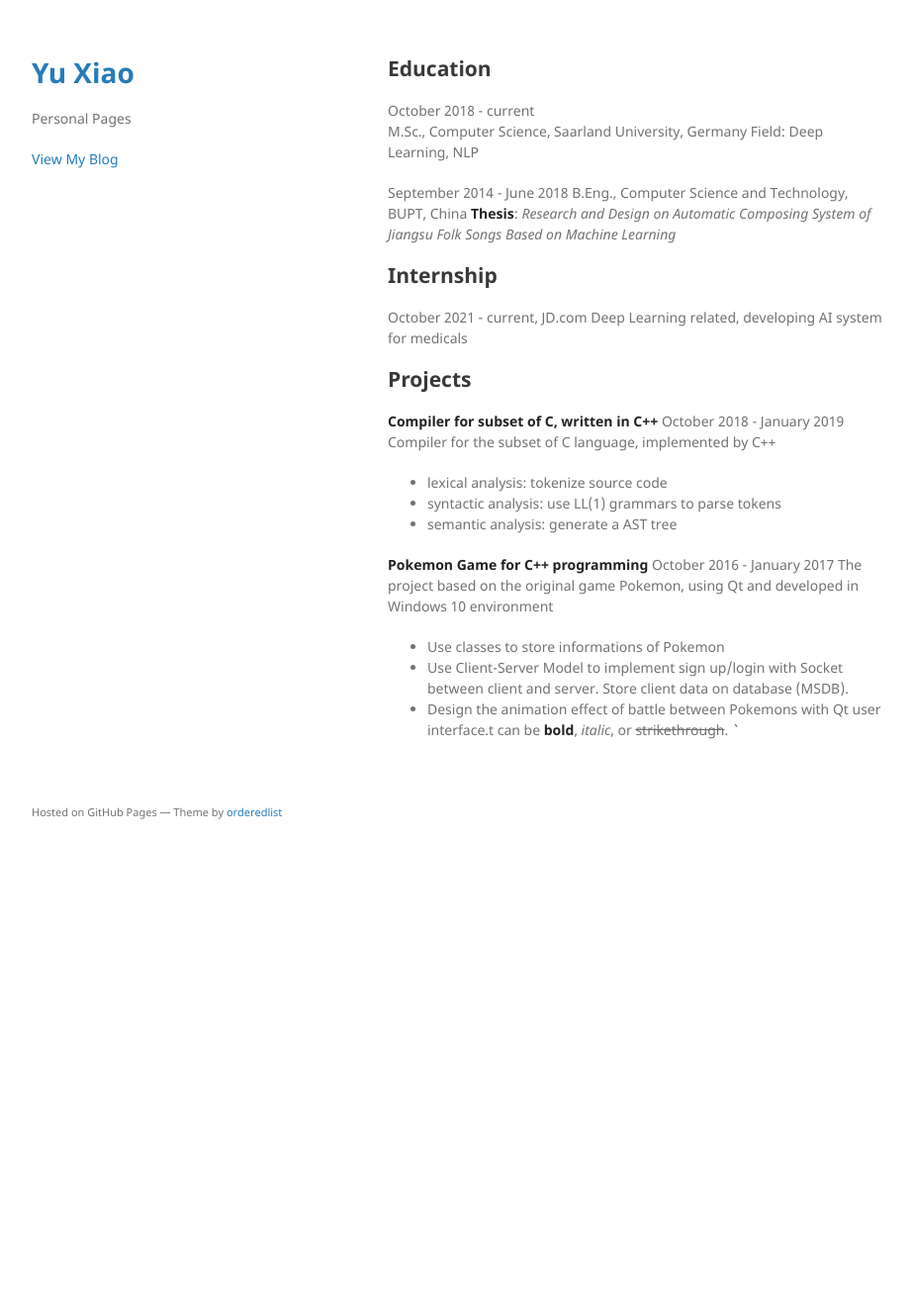
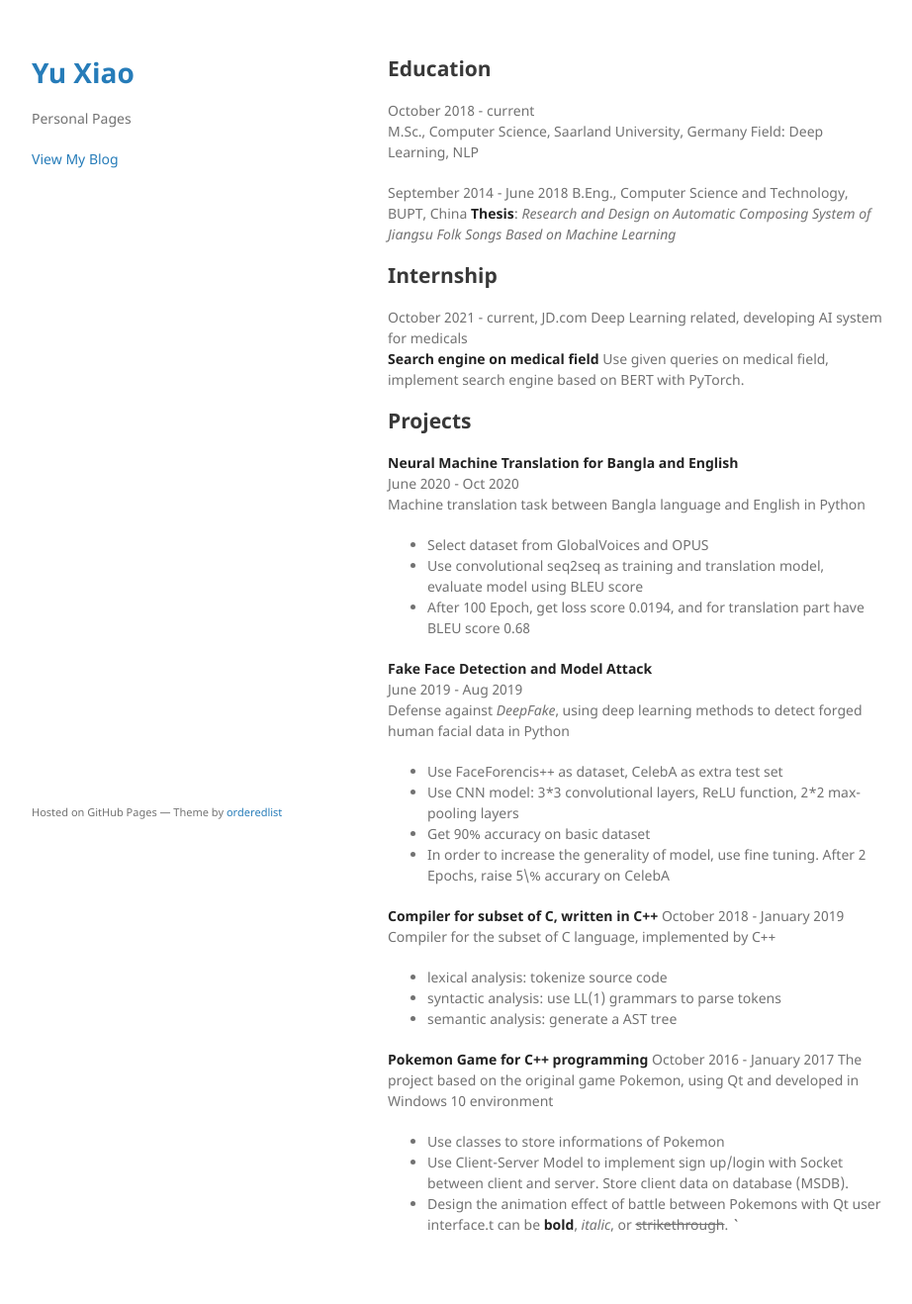
Before and after one commit to yuuu14/yuuu14.github.io, a Jekyll site: the page built from index.md, in a window 1280 px wide. Shown: the whole page at 99% size, without its empty margins (178-1100 px from the left). Built offline with Jekyll 4.4.1, drawn with Linux system fonts in a browser that asks for light colours; before the commit the page ends 900 px from its top, so only the background shows below that.

Commit message:
update experience

```diff
--- a/index.md
+++ b/index.md
@@ -15,9 +16,25 @@ B.Eng., Computer Science and Technology, BUPT, China
 ## Internship
 October 2021 - current, JD.com
 Deep Learning related, developing AI system for medicals
-
+**Search engine on medical field**
+Use given queries on medical field, implement search engine based on BERT with PyTorch.
 
 ## Projects
+**Neural Machine Translation for Bangla and English**
+June 2020 - Oct 2020
+Machine translation task between Bangla language and English in Python
+- Select dataset from GlobalVoices and OPUS
+- Use convolutional seq2seq as training and translation model, evaluate model using BLEU score
+- After 100 Epoch, get loss score 0.0194, and for translation part have BLEU score 0.68
+
+**Fake Face Detection and Model Attack**
+June 2019 - Aug 2019
+Defense against *DeepFake*, using deep learning methods to detect forged human facial data in Python
+- Use FaceForencis++ as dataset, CelebA as extra test set
+- Use CNN model: 3\*3 convolutional layers, ReLU function, 2\*2 max-pooling layers
+- Get 90% accuracy on basic dataset
+- In order to increase the generality of model, use fine tuning. After 2 Epochs, raise 5\% accurary on CelebA
+
 **Compiler for subset of C, written in C++**
 October 2018 - January 2019
 Compiler for the subset of C language, implemented by C++
```
Also changed, not shown: other parts of index.md (+1 -0 lines).
